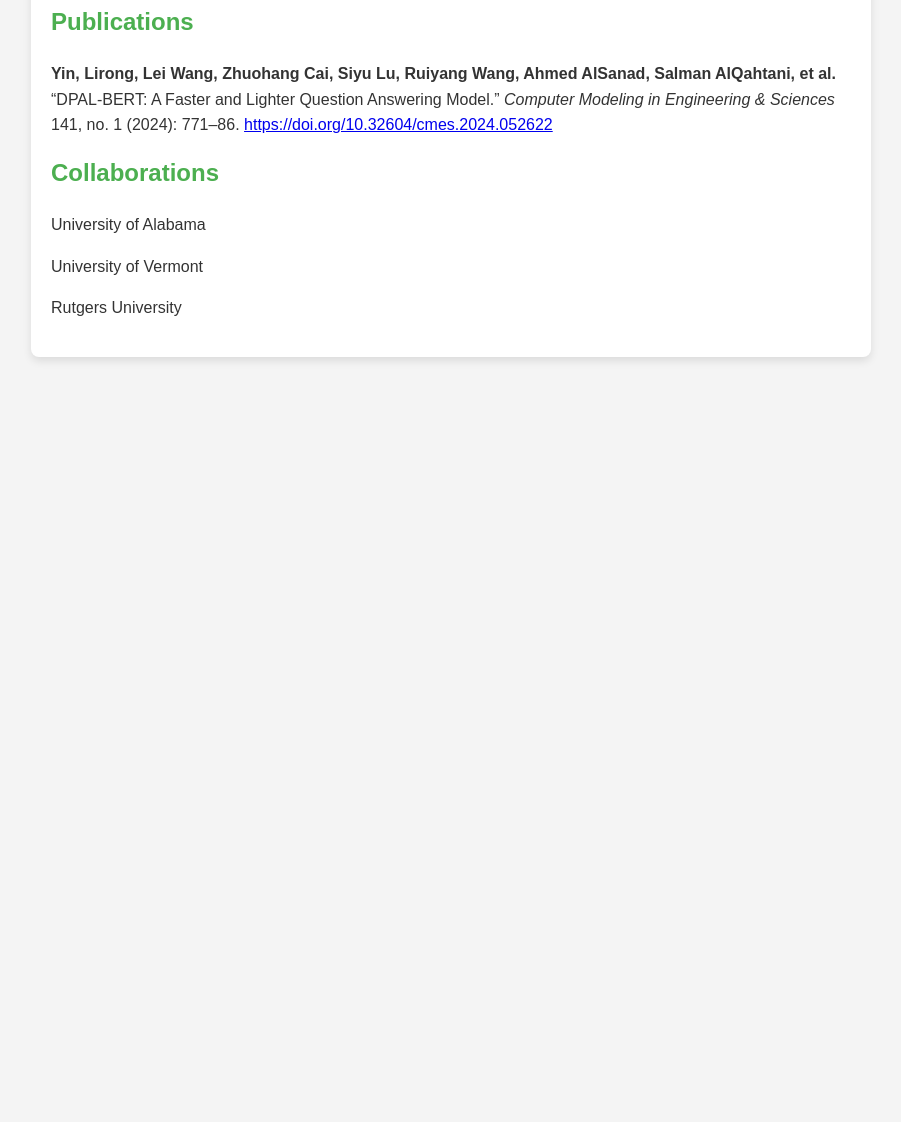
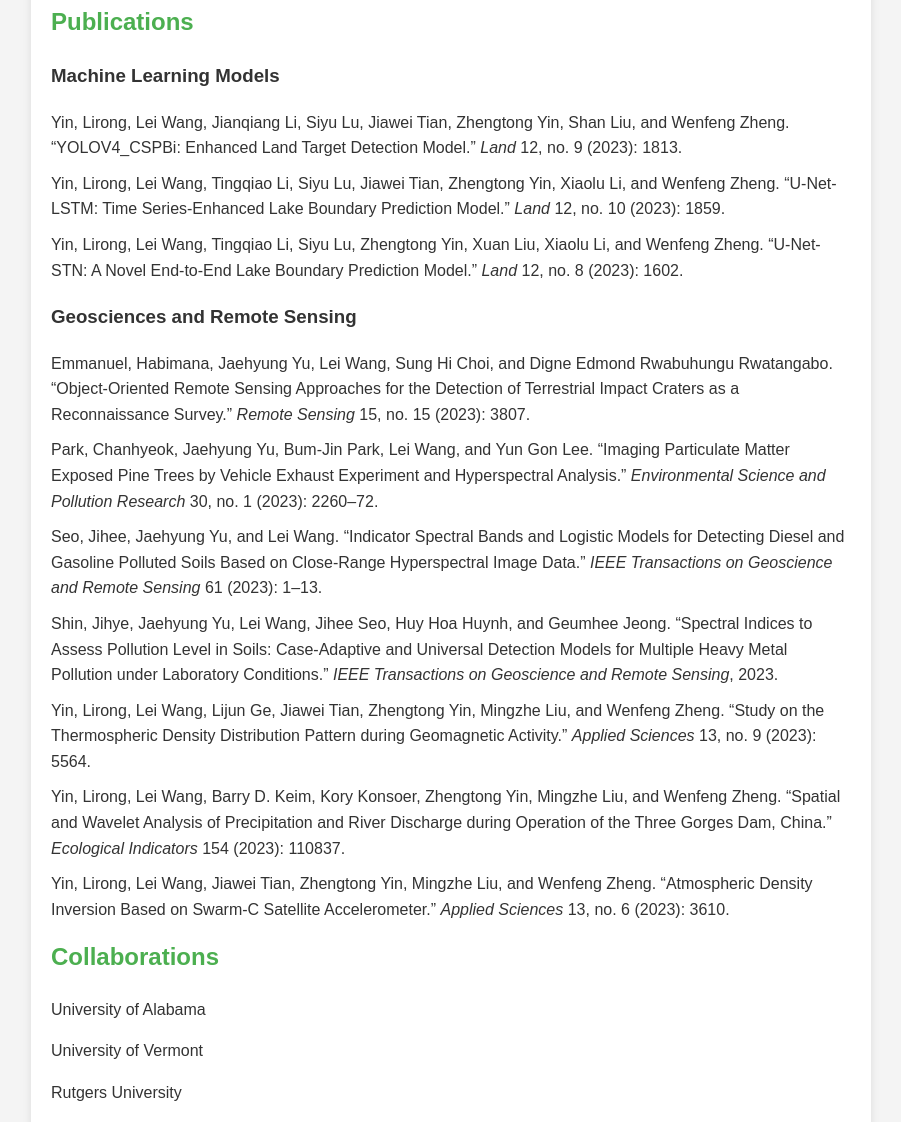
Before and after one commit to leiwanglsu/leiwanglsu.github.io, a plain HTML site: page research.html in a window 1280 px wide. Shown: the part 246-1368 px from the top of the page, without its empty margins (189-1090 px from the left). Before the commit the page ends 800 px from the top, so only its background shows below. Drawn offline with Linux system fonts and the light colour scheme.

Commit message:
research papers

```diff
--- a/research.html
+++ b/research.html
@@ -24,13 +24,59 @@
         </section>
         <section>
             <h2>Publications</h2>
+            <h3>Machine Learning Models</h3>
             <ul>
                 <li>
-                    <strong>Yin, Lirong, Lei Wang, Zhuohang Cai, Siyu Lu, Ruiyang Wang, Ahmed AlSanad, Salman AlQahtani, et al.</strong>
-                    “DPAL-BERT: A Faster and Lighter Question Answering Model.”
-                    <em>Computer Modeling in Engineering & Sciences</em> 141, no. 1 (2024): 771–86.
-                    <a href="https://doi.org/10.32604/cmes.2024.052622" target="_blank">https://doi.org/10.32604/cmes.2024.052622</a>
+                  Yin, Lirong, Lei Wang, Jianqiang Li, Siyu Lu, Jiawei Tian, Zhengtong Yin, Shan Liu, and Wenfeng Zheng.
+                  “YOLOV4_CSPBi: Enhanced Land Target Detection Model.” <em>Land</em> 12, no. 9 (2023): 1813.
                 </li>
+                <li>
+                  Yin, Lirong, Lei Wang, Tingqiao Li, Siyu Lu, Jiawei Tian, Zhengtong Yin, Xiaolu Li, and Wenfeng Zheng.
+                  “U-Net-LSTM: Time Series-Enhanced Lake Boundary Prediction Model.” <em>Land</em> 12, no. 10 (2023): 1859.
+                </li>
+                <li>
+                  Yin, Lirong, Lei Wang, Tingqiao Li, Siyu Lu, Zhengtong Yin, Xuan Liu, Xiaolu Li, and Wenfeng Zheng.
+                  “U-Net-STN: A Novel End-to-End Lake Boundary Prediction Model.” <em>Land</em> 12, no. 8 (2023): 1602.
+                </li>
+              </ul>
+            <h3>Geosciences and Remote Sensing</h3>
+            <ul>
+                <li>
+                  Emmanuel, Habimana, Jaehyung Yu, Lei Wang, Sung Hi Choi, and Digne Edmond Rwabuhungu Rwatangabo.
+                  “Object-Oriented Remote Sensing Approaches for the Detection of Terrestrial Impact Craters as a Reconnaissance Survey.”
+                  <em>Remote Sensing</em> 15, no. 15 (2023): 3807.
+                </li>
+                <li>
+                  Park, Chanhyeok, Jaehyung Yu, Bum-Jin Park, Lei Wang, and Yun Gon Lee.
+                  “Imaging Particulate Matter Exposed Pine Trees by Vehicle Exhaust Experiment and Hyperspectral Analysis.”
+                  <em>Environmental Science and Pollution Research</em> 30, no. 1 (2023): 2260–72.
+                </li>
+                <li>
+                  Seo, Jihee, Jaehyung Yu, and Lei Wang.
+                  “Indicator Spectral Bands and Logistic Models for Detecting Diesel and Gasoline Polluted Soils Based on Close-Range Hyperspectral Image Data.”
+                  <em>IEEE Transactions on Geoscience and Remote Sensing</em> 61 (2023): 1–13.
+                </li>
+                <li>
+                  Shin, Jihye, Jaehyung Yu, Lei Wang, Jihee Seo, Huy Hoa Huynh, and Geumhee Jeong.
+                  “Spectral Indices to Assess Pollution Level in Soils: Case-Adaptive and Universal Detection Models for Multiple Heavy Metal Pollution under Laboratory Conditions.”
+                  <em>IEEE Transactions on Geoscience and Remote Sensing</em>, 2023.
+                </li>
+                <li>
+                  Yin, Lirong, Lei Wang, Lijun Ge, Jiawei Tian, Zhengtong Yin, Mingzhe Liu, and Wenfeng Zheng.
+                  “Study on the Thermospheric Density Distribution Pattern during Geomagnetic Activity.”
+                  <em>Applied Sciences</em> 13, no. 9 (2023): 5564.
+                </li>
+                <li>
+                  Yin, Lirong, Lei Wang, Barry D. Keim, Kory Konsoer, Zhengtong Yin, Mingzhe Liu, and Wenfeng Zheng.
+                  “Spatial and Wavelet Analysis of Precipitation and River Discharge during Operation of the Three Gorges Dam, China.”
+                  <em>Ecological Indicators</em> 154 (2023): 110837.
+                </li>
+                <li>
+                  Yin, Lirong, Lei Wang, Jiawei Tian, Zhengtong Yin, Mingzhe Liu, and Wenfeng Zheng.
+                  “Atmospheric Density Inversion Based on Swarm-C Satellite Accelerometer.”
+                  <em>Applied Sciences</em> 13, no. 6 (2023): 3610.
+                </li>
+              </ul>
         </section>
         <section>
             <h2>Collaborations</h2>
```
